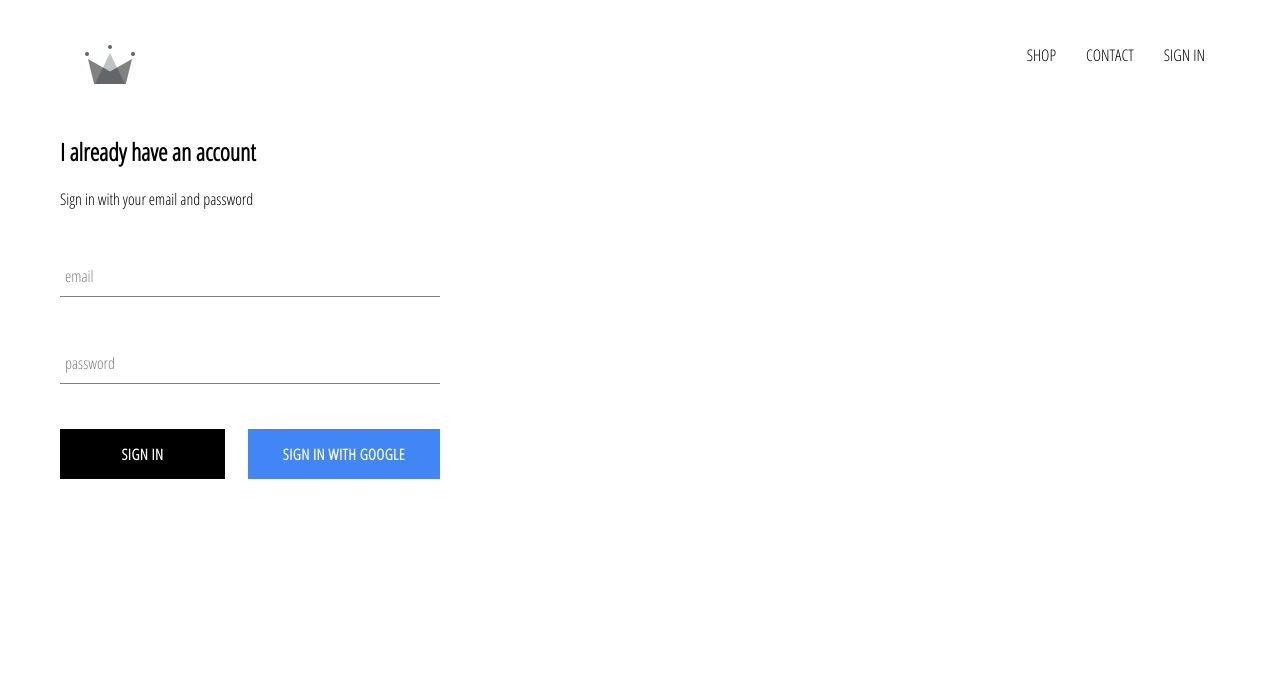
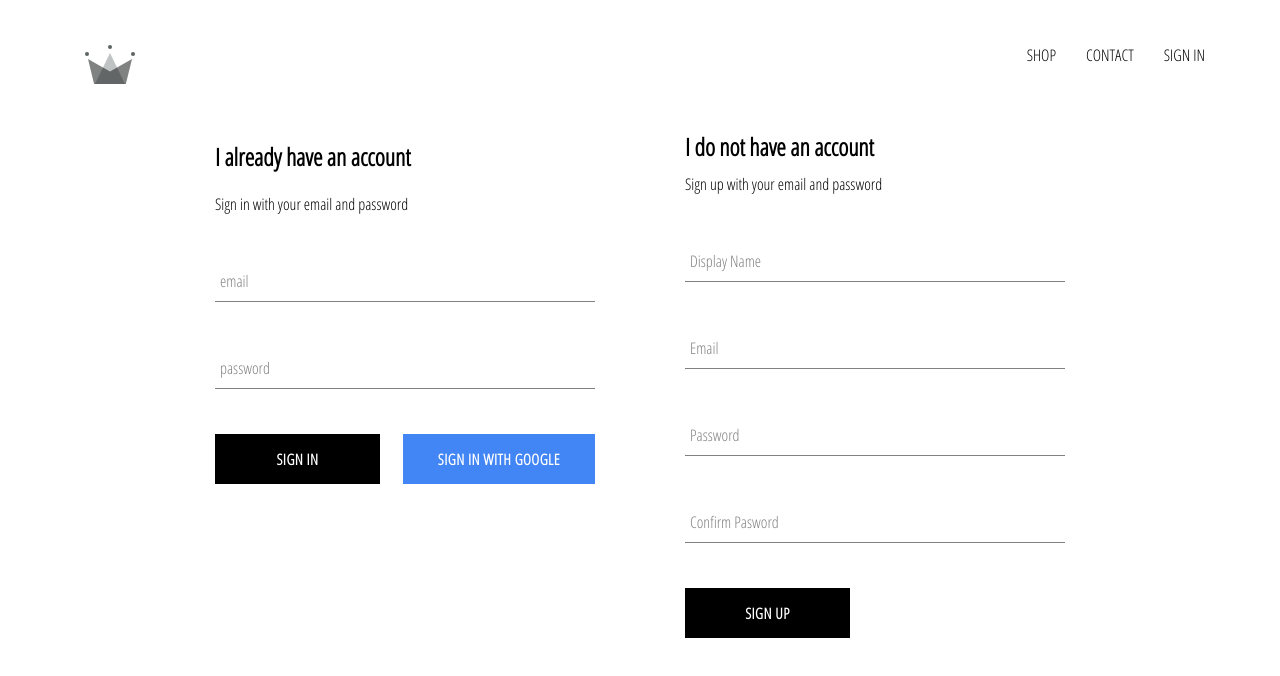
Before and after one commit to nadelaide/crwn-clothing, a React (Create React App) app: page /signin in a window 1280 px wide. Shown: the top 676 px of the page. Built offline with nearby package versions, Linux system fonts and the light colour scheme; no server answers.

Commit message:
implemented firebase utils

```diff
--- a/src/App.js
+++ b/src/App.js
@@ -2,7 +2,7 @@
 import { Route, Switch } from 'react-router';
 import './App.css';
 import Header from './components/header/header.component';
-import { auth } from './firebase/firebase.utils';
+import { auth, createUserProfileDocument } from './firebase/firebase.utils';
 
 import HomePage from './pages/homepage/homepage.component';
 import ShopPage from './pages/shop/shop.component';
@@ -20,11 +20,23 @@
   unsubscribeFromAuth = null
 
   componentDidMount() {
-    this.unsubscribeFromAuth = auth.onAuthStateChanged(user => {
-      this.setState({ currentUser: user });
+    this.unsubscribeFromAuth = auth.onAuthStateChanged(async userAuth => {
+      if (userAuth) {
+        const userRef = await createUserProfileDocument(userAuth);
 
-      console.log(user);
-    })
+        userRef.onSnapshot(snapShot => {
+          this.setState({
+            currentUser: {
+              id: snapShot.id,
+              ...snapShot.data()
+            }
+          });
+
+          console.log(this.state);
+        });
+      }
+      this.setState({currentUser: userAuth});
+    });
   }
 
   componentWillUnmount() {
--- /dev/null
+++ b/src/components/sign-up/sign-up.component.jsx
@@ -0,0 +1,102 @@
+import React from 'react';
+import FormInput from '../form-input/form-input.component';
+
+
+import { auth, createUserProfileDocument } from '../../firebase/firebase.utils';
+
+import './sign-up.styles.scss';
+import CustomButton from '../custom-button/custom-button.component';
+
+class SignUp extends React.Component {
+    constructor() {
+        super();
+
+        this.state = {
+            displayName: '',
+            email: '',
+            password: '',
+            confirmPassword: ''
+        };
+    }
+
+    handleSubmit = async event => {
+        event.preventDefault();
+
+        const {displayName, email, password, confirmPassword} = this.state;
+
+        if(password !== confirmPassword) {
+            alert("passwords don't match");
+            return;
+        }
+
+        try {
+            const {user} = await auth.createUserWithEmailAndPassword(email, password);
+
+            await createUserProfileDocument(user, {displayName});
+
+            this.setState({
+                displayName:'',
+                email: '',
+                password: '',
+                confirmPassword: ''
+            });
+
+        } catch (error) {
+            console.error(error);
+        }
+    };
+
+    handleChange = event => {
+        const {name, value} = event.target;
+
+        this.setState({ [name]: value});
+    };
+
+    render() {
+        const {displayName, email, password, confirmPassword} = this.state;
+        return(
+            <div className='sign-up'>
+                <h2 className='title'>I do not have an account</h2>
+                <span>Sign up with your email and password</span>
+                <form className='sign-up-form' onSubmit={this.handleSubmit}>
+                    <FormInput
+                    type='text'
+                    name='displayName'
+                    value={displayName}
+                    onChange={this.handleChange}
+                    label='Display Name'
+                    required
+                    />
+                    <FormInput
+                    type='email'
+                    name='email'
+                    value={email}
+                    onChange={this.handleChange}
+                    label='Email'
+                    required
+                    />
+                    <FormInput
+                    type='password'
+                    name='password'
+                    value={password}
+                    onChange={this.handleChange}
+                    label='Password'
+                    required
+                    />
+                    <FormInput
+                    type='password'
+                    name='confirmPassword'
+                    value={confirmPassword}
+                    onChange={this.handleChange}
+                    label='Confirm Pasword'
+                    required
+                    />
+                    <CustomButton type='submit'>SIGN UP</CustomButton>
+
+                </form>
+            </div>
+        );
+    }
+}
+
+export default SignUp;
--- /dev/null
+++ b/src/components/sign-up/sign-up.styles.scss
@@ -0,0 +1,9 @@
+.sign-up {
+    display: flex;
+    flex-direction: column;
+    width: 380px;
+
+    .title {
+        margin: 10px 0;
+    }
+}
--- a/src/firebase/firebase.utils.js
+++ b/src/firebase/firebase.utils.js
@@ -12,6 +12,33 @@
     measurementId: "G-SZT6JXPZSM"
   };
 
+  export const createUserProfileDocument = async (userAuth, additionalData) => {
+    if (!userAuth) return;
+
+    const userRef = firestore.doc(`users/${userAuth.uid}`);
+
+    const snapShot = await userRef.get();
+
+    if(!snapShot.exists) {
+      const {displayName, email} = userAuth;
+      const createdAt = new Date();
+
+      try {
+        await userRef.set({
+          displayName,
+          email,
+          createdAt,
+          ...additionalData
+        })
+      } catch (error) {
+        console.log('error creating user', error.message);
+      }
+    }
+    return userRef;
+  }
+
+
+
   firebase.initializeApp(config);
 
   export const auth = firebase.auth();
--- a/src/pages/sign-in-and-sign-up/sign-in-and-sign-up.component.jsx
+++ b/src/pages/sign-in-and-sign-up/sign-in-and-sign-up.component.jsx
@@ -1,11 +1,13 @@
 import React from 'react';
 import SignIn from '../../components/sign-in/sign-in.component';
+import SignUp from '../../components/sign-up/sign-up.component';
 
 import './sign-in-and-sign-up.styles.scss';
 
 const SignInAndSignUpPage = () => (
     <div className='sign-in-and-sign-up'>
         <SignIn/>
+        <SignUp/>
         </div>
 );
 
--- a/src/pages/sign-in-and-sign-up/sign-in-and-sign-up.styles.scss
+++ b/src/pages/sign-in-and-sign-up/sign-in-and-sign-up.styles.scss
@@ -0,0 +1,6 @@
+.sign-in-and-sign-up {
+    width: 850px;
+    display: flex;
+    justify-content: space-between;
+    margin: 30px auto;
+}
```
